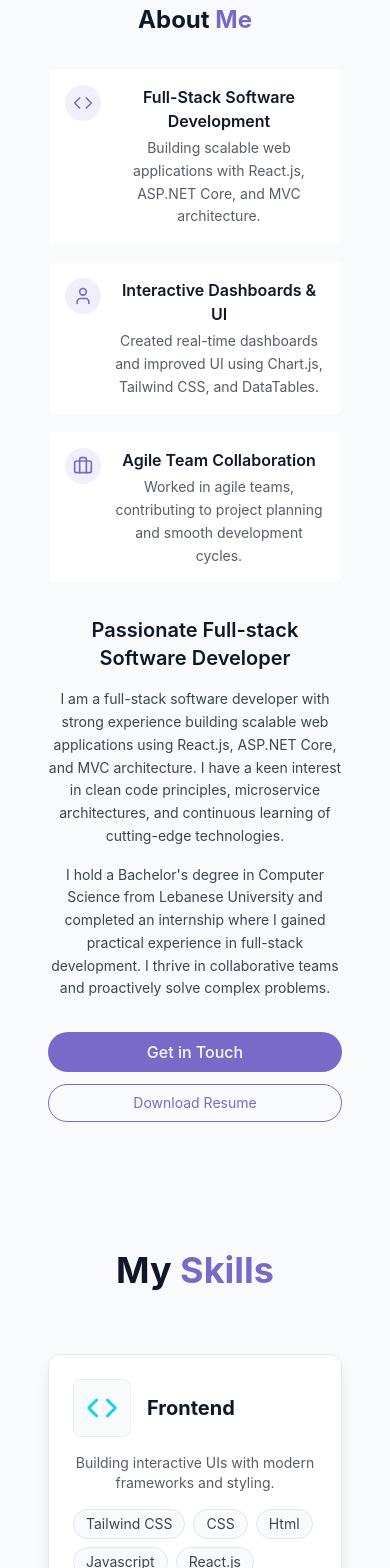
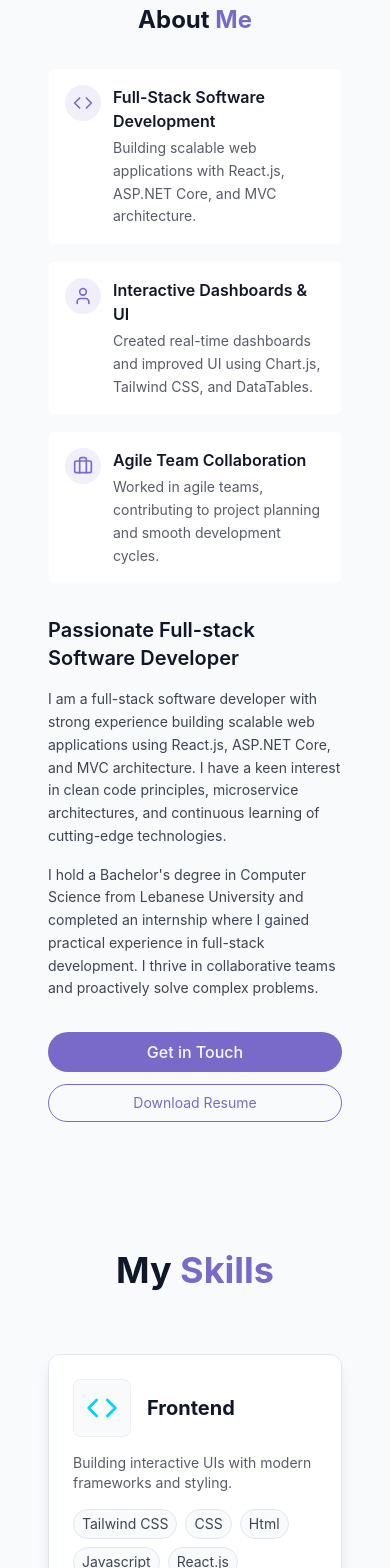
Before and after one commit to Mhmd769/My-Portfolio, a React (Vite) app: page / in a window 390 px wide. Shown: the part 920-2488 px from the top of the page. Built offline with nearby package versions, Linux system fonts and the light colour scheme.

Commit message:
fixing bugs

```diff
--- a/src/components/AboutSection.tsx
+++ b/src/components/AboutSection.tsx
@@ -10,16 +10,16 @@ export const AboutSection = () => {
             <div className="grid grid-cols-1 lg:grid-cols-2 gap-8 lg:gap-12 items-start">
                 {/* Text Content - Left Column */}
                 <div className="space-y-4 sm:space-y-6 order-2 lg:order-1">
-                    <h3 className="text-xl sm:text-2xl lg:text-3xl font-semibold">
+                    <h3 className="text-left text-xl sm:text-2xl lg:text-3xl font-semibold">
                         Passionate Full-stack Software Developer
                     </h3>
 
-                    <p className="text-sm sm:text-base lg:text-lg text-foreground/80 leading-relaxed">
+                    <p className="text-sm text-left sm:text-base lg:text-lg text-foreground/80 leading-relaxed">
                        I am a full-stack software developer with strong experience building scalable web applications using React.js, ASP.NET Core, and MVC architecture.
                        I have a keen interest in clean code principles, microservice architectures, and continuous learning of cutting-edge technologies.
                     </p>
 
-                    <p className="text-sm sm:text-base lg:text-lg text-foreground/80 leading-relaxed">
+                    <p className="text-sm text-left sm:text-base lg:text-lg text-foreground/80 leading-relaxed">
                     I hold a Bachelor's degree in Computer Science from Lebanese University and completed an internship where I gained practical experience in full-stack development.
                     I thrive in collaborative teams and proactively solve complex problems.
                     </p>
@@ -47,10 +47,10 @@ export const AboutSection = () => {
                                 <Code className="h-5 w-5 sm:h-6 sm:w-6 text-primary"/>
                             </div>
                             <div className="flex-1 min-w-0">
-                                <h4 className="text-base sm:text-lg font-semibold mb-1 sm:mb-2">
+                                <h4 className="text-base sm:text-lg font-semibold mb-1 sm:mb-2 text-left">
                                     Full-Stack Software Development
                                 </h4>
-                                <p className="text-sm sm:text-base text-foreground/70 leading-relaxed">
+                                <p className="text-left text-sm sm:text-base text-foreground/70 leading-relaxed">
                                     Building scalable web applications with React.js, ASP.NET Core, and MVC architecture.
                                 </p>
                             </div>
@@ -63,10 +63,10 @@ export const AboutSection = () => {
                                 <User className="h-5 w-5 sm:h-6 sm:w-6 text-primary"/>
                             </div>
                             <div className="flex-1 min-w-0">
-                                <h4 className="text-base sm:text-lg font-semibold mb-1 sm:mb-2">
+                                <h4 className="text-left  text-base sm:text-lg font-semibold mb-1 sm:mb-2">
                                     Interactive Dashboards & UI
                                 </h4>
-                                <p className="text-sm sm:text-base text-foreground/70 leading-relaxed">
+                                <p className="text-left  text-sm sm:text-base text-foreground/70 leading-relaxed">
                                     Created real-time dashboards and improved UI using Chart.js, Tailwind CSS, and DataTables.
                                 </p>
                             </div>
@@ -79,10 +79,10 @@ export const AboutSection = () => {
                                 <Briefcase className="h-5 w-5 sm:h-6 sm:w-6 text-primary"/>
                             </div>
                             <div className="flex-1 min-w-0">
-                                <h4 className="text-base sm:text-lg font-semibold mb-1 sm:mb-2">
+                                <h4 className="text-left text-base sm:text-lg font-semibold mb-1 sm:mb-2">
                                     Agile Team Collaboration
                                 </h4>
-                                <p className="text-sm sm:text-base text-foreground/70 leading-relaxed">
+                                <p className="text-left text-sm sm:text-base text-foreground/70 leading-relaxed">
                                     Worked in agile teams, contributing to project planning and smooth development cycles.
                                 </p>
                             </div>
--- a/src/components/ContactSection.tsx
+++ b/src/components/ContactSection.tsx
@@ -42,7 +42,7 @@ export const ContactSection = () => {
         <div className="grid grid-cols-1 lg:grid-cols-2 gap-8 lg:gap-12">
           {/* Contact Information */}
           <div className="space-y-6 sm:space-y-8">
-            <h3 className="text-xl sm:text-2xl font-semibold mb-4 sm:mb-6">
+            <h3 className="text-left text-xl sm:text-2xl font-semibold mb-4 sm:mb-6">
               Contact Information
             </h3>
 
@@ -53,7 +53,7 @@ export const ContactSection = () => {
                   <Mail className="h-5 w-5 sm:h-6 sm:w-6 text-primary" />
                 </div>
                 <div className="min-w-0">
-                  <h4 className="font-medium text-sm sm:text-base mb-1">Email</h4>
+                  <h4 className="text-left font-medium text-sm sm:text-base mb-1">Email</h4>
                   <a
                     href="mailto:mhmdmahdi058@gmail.com"
                     className="text-foreground/70 hover:text-primary transition-colors text-sm sm:text-base break-all"
@@ -69,7 +69,7 @@ export const ContactSection = () => {
                   <Phone className="h-5 w-5 sm:h-6 sm:w-6 text-primary" />
                 </div>
                 <div className="min-w-0">
-                  <h4 className="font-medium text-sm sm:text-base mb-1">Phone</h4>
+                  <h4 className="text-left font-medium text-sm sm:text-base mb-1">Phone</h4>
                   <a
                     href="tel:+96176931179"
                     className="text-foreground/70 hover:text-primary transition-colors text-sm sm:text-base"
@@ -85,8 +85,8 @@ export const ContactSection = () => {
                   <MapPin className="h-5 w-5 sm:h-6 sm:w-6 text-primary" />
                 </div>
                 <div className="min-w-0">
-                  <h4 className="font-medium text-sm sm:text-base mb-1">Location</h4>
-                  <span className="text-foreground/70 text-sm sm:text-base">
+                  <h4 className="text-left font-medium text-sm sm:text-base mb-1">Location</h4>
+                  <span className="text-left text-foreground/70 text-sm sm:text-base">
                     Beirut, Lebanon
                   </span>
                 </div>
@@ -95,8 +95,8 @@ export const ContactSection = () => {
 
             {/* Social Links */}
             <div className="pt-6 sm:pt-8">
-              <h4 className="font-medium mb-4 text-sm sm:text-base">Connect With Me</h4>
-              <div className="flex gap-3 sm:gap-4">
+              <h4 className="font-medium mb-4 text-sm sm:text-base">Connect With Me :</h4>
+              <div className="flex justify-center gap-3 sm:gap-4">
                 <a
                   href="https://linkedin.com/in/mhmdmahdi20"
                   target="_blank"
--- a/src/components/JourneySection .tsx
+++ b/src/components/JourneySection .tsx
@@ -25,7 +25,7 @@ const ExperienceCard = ({ title, company, year, location, type, description, ski
             </div>
             <div>
               <h3 className="text-xl font-bold text-foreground">{title}</h3>
-              <p className="text-primary font-medium">@{company}</p>
+              <p className="text-left text-primary font-medium">@{company}</p>
             </div>
           </div>
 
@@ -46,7 +46,7 @@ const ExperienceCard = ({ title, company, year, location, type, description, ski
         </div>
       </div>
 
-      <p className="text-foreground/80 mb-4 leading-relaxed">{description}</p>
+      <p className=" text-left text-foreground/80 mb-4 leading-relaxed">{description}</p>
 
       <div className="flex flex-wrap gap-2 mb-4">
         {skills.map((skill, index) => (
--- a/src/components/ProjectsSection .tsx
+++ b/src/components/ProjectsSection .tsx
@@ -95,10 +95,10 @@ export const ProjectsSection = () => {
                   )}
                 </div>
 
-                <h3 className="text-lg sm:text-xl font-semibold mb-2 line-clamp-2">
+                <h3 className="text-left text-lg sm:text-xl font-semibold mb-2 line-clamp-2">
                   {project.title}
                 </h3>
-                <p className="text-foreground/70 text-xs sm:text-sm leading-relaxed line-clamp-3">
+                <p className="text-left  text-foreground/70 text-xs sm:text-sm leading-relaxed line-clamp-3">
                   {project.description.length > 100
                     ? `${project.description.substring(0, 100)}...`
                     : project.description}
@@ -135,7 +135,7 @@ export const ProjectsSection = () => {
                 <X className="h-4 w-4" />
               </button>
               <div className="p-4 sm:p-6">
-                <h2 className="text-xl sm:text-2xl font-bold mb-4 pr-10">{selectedProject.title}</h2>
+                <h2 className="text-left text-xl sm:text-2xl font-bold mb-4 pr-10">{selectedProject.title}</h2>
                 <div className="w-full h-48 sm:h-64 rounded-lg overflow-hidden mb-4">
                   <img
                     src={selectedProject.image}
@@ -143,7 +143,7 @@ export const ProjectsSection = () => {
                     className="w-full h-full object-cover"
                   />
                 </div>
-                <p className="text-foreground/80 text-sm sm:text-base leading-relaxed mb-4">
+                <p className="text-left text-foreground/80 text-sm sm:text-base leading-relaxed mb-4">
                   {selectedProject.description}
                 </p>
                 <div className="flex flex-wrap gap-2 mb-6">
--- a/src/components/SkillSection.tsx
+++ b/src/components/SkillSection.tsx
@@ -16,16 +16,16 @@ const SkillCard = ({ icon: Icon, title, description, skills, iconColor = "text-b
         <div className={`p-3 rounded-lg bg-background mr-4 border border-border/50`}>
           <Icon className={`h-8 w-8 ${iconColor}`} />
         </div>
-        <h3 className="text-xl font-bold text-foreground">{title}</h3>
+        <h3 className="text-xl text-left font-bold text-foreground">{title}</h3>
       </div>
 
-      <p className="text-foreground/70 mb-4 text-sm">{description}</p>
+      <p className="text-left text-foreground/70 mb-4 text-sm">{description}</p>
 
       <div className="flex flex-wrap gap-2">
         {skills.map((skill, index) => (
           <span
             key={index}
-            className="px-3 py-1 bg-background text-foreground/80 rounded-full text-sm border border-border hover:border-primary/50 transition-colors"
+            className="px-2 py-1 bg-background text-foreground/80 rounded-full text-sm border border-border hover:border-primary/50 transition-colors"
           >
             {skill}
           </span>
```
